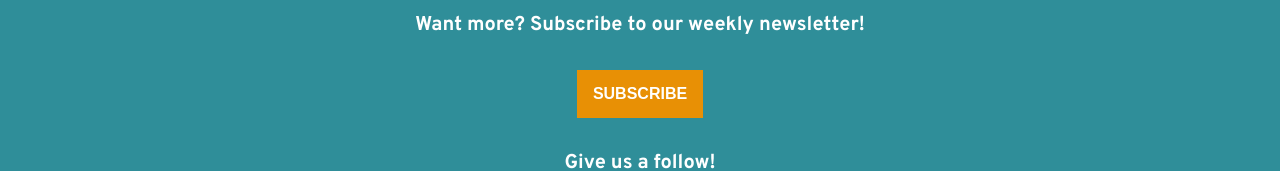
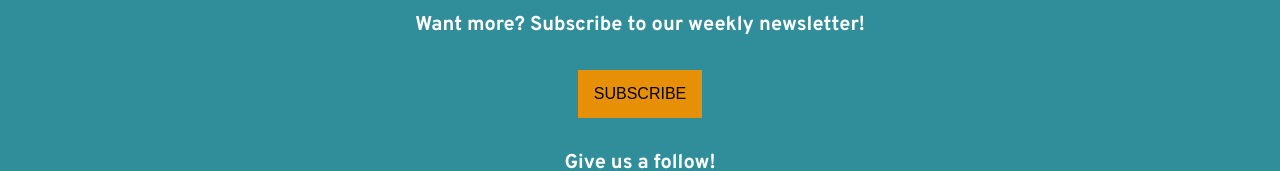
Before and after one commit to YuJ94/responsive-club-website, a plain HTML site: page index.html in a window 1280 px wide. Shown: the part 4705-4876 px from the top of the page. Drawn offline with Linux system fonts and the light colour scheme.

Commit message:
Updated accessibility.

```diff
--- a/resources/css/style.css
+++ b/resources/css/style.css
@@ -541,9 +541,7 @@ header {
 
 .newsletter-button {
     background-color: var(--primary-accent-color);
-    color: #fff;
     font-size: 1rem;
-    font-weight: 600;
     padding: 0 1rem;
     text-transform: uppercase;
     cursor: pointer;
```
